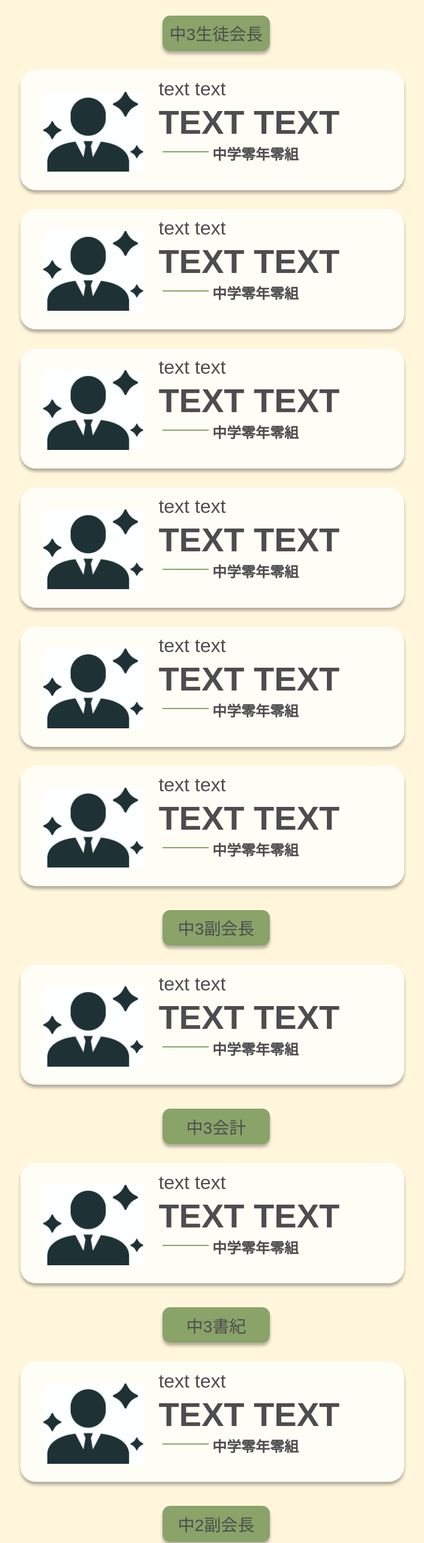
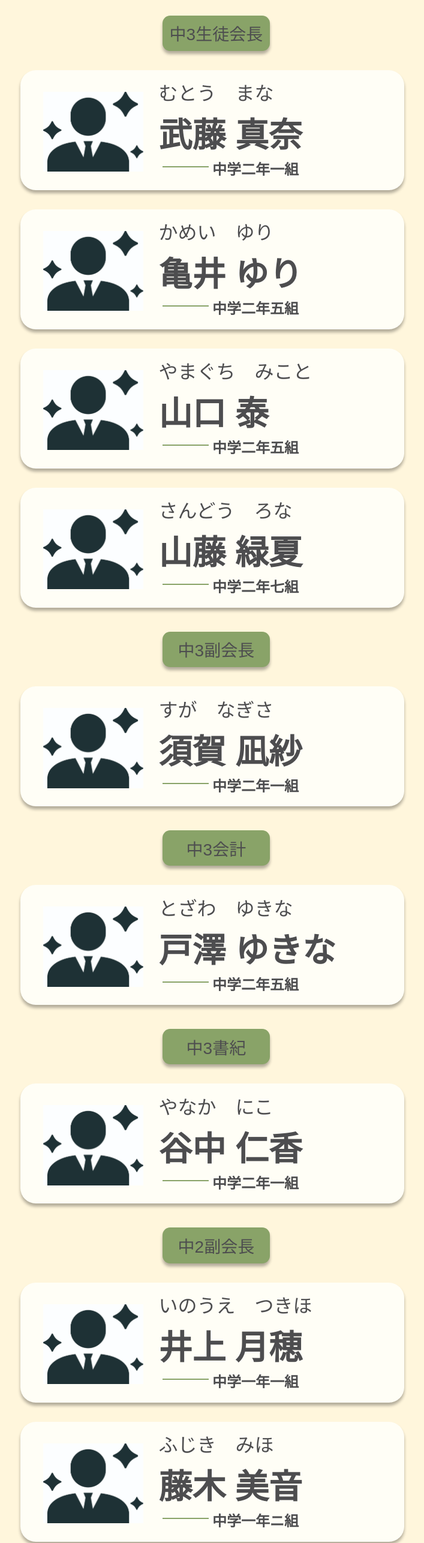
Before and after one commit to Hiroo-Gakuen-ICT-Committee/election_student_2023, a plain HTML site: page index.html in a window 1280 px wide. Shown: the part 1580-4152 px from the top of the page at 60% size, without its empty margins (294-1001 px from the left). Drawn offline with nearby package versions, Linux system fonts and the light colour scheme.

Commit message:
実装準備

```diff
--- a/index.html
+++ b/index.html
@@ -50,55 +50,37 @@
                   <div class="picture">
                     <img src="/46777.jpg">
                   </div>
-                    <div class="subname">text text</div>
-                    <div class="name">TEXT TEXT</div>
+                    <div class="subname">むとう　まな</div>
+                    <div class="name">武藤 真奈</div>
                     <div class="border"></div>
-                    <div class="from">中学零年零組</div>
+                    <div class="from">中学二年一組</div>
                 </div>
                 <div class="candidate-list">
                   <div class="picture">
                     <img src="/46777.jpg">
                   </div>
-                    <div class="subname">text text</div>
-                    <div class="name">TEXT TEXT</div>
+                    <div class="subname">かめい　ゆり</div>
+                    <div class="name">亀井 ゆり</div>
                     <div class="border"></div>
-                    <div class="from">中学零年零組</div>
+                    <div class="from">中学二年五組</div>
                 </div>
                 <div class="candidate-list">
                   <div class="picture">
                     <img src="/46777.jpg">
                   </div>
-                    <div class="subname">text text</div>
-                    <div class="name">TEXT TEXT</div>
+                    <div class="subname">やまぐち　みこと</div>
+                    <div class="name">山口 泰</div>
                     <div class="border"></div>
-                    <div class="from">中学零年零組</div>
+                    <div class="from">中学二年五組</div>
                 </div>
                 <div class="candidate-list">
                   <div class="picture">
                     <img src="/46777.jpg">
                   </div>
-                    <div class="subname">text text</div>
-                    <div class="name">TEXT TEXT</div>
+                    <div class="subname">さんどう　ろな</div>
+                    <div class="name">山藤 緑夏</div>
                     <div class="border"></div>
-                    <div class="from">中学零年零組</div>
-                </div>
-                <div class="candidate-list">
-                  <div class="picture">
-                    <img src="/46777.jpg">
-                  </div>
-                    <div class="subname">text text</div>
-                    <div class="name">TEXT TEXT</div>
-                    <div class="border"></div>
-                    <div class="from">中学零年零組</div>
-                </div>
-                <div class="candidate-list">
-                  <div class="picture">
-                    <img src="/46777.jpg">
-                  </div>
-                    <div class="subname">text text</div>
-                    <div class="name">TEXT TEXT</div>
-                    <div class="border"></div>
-                    <div class="from">中学零年零組</div>
+                    <div class="from">中学二年七組</div>
                 </div>
               </div>
                 <div class="candidate-list2">
@@ -107,10 +89,10 @@
                   <div class="picture">
                     <img src="/46777.jpg">
                   </div>
-                    <div class="subname">text text</div>
-                    <div class="name">TEXT TEXT</div>
+                    <div class="subname">すが　なぎさ</div>
+                    <div class="name">須賀 凪紗</div>
                     <div class="border"></div>
-                    <div class="from">中学零年零組</div>
+                    <div class="from">中学二年一組</div>
                 </div>
               </div>
               <div class="candidate-list3">
@@ -119,22 +101,22 @@
                   <div class="picture">
                     <img src="/46777.jpg">
                   </div>
-                    <div class="subname">text text</div>
-                    <div class="name">TEXT TEXT</div>
+                    <div class="subname">とざわ　ゆきな</div>
+                    <div class="name">戸澤 ゆきな</div>
                     <div class="border"></div>
-                    <div class="from">中学零年零組</div>
+                    <div class="from">中学二年五組</div>
               </div>
             </div>
-                            <div class="candidate-list4">
+                <div class="candidate-list4">
                 <div class="candidate-list-title">中3書紀</div>
                 <div class="candidate-list">
                   <div class="picture">
                     <img src="/46777.jpg">
                   </div>
-                    <div class="subname">text text</div>
-                    <div class="name">TEXT TEXT</div>
+                    <div class="subname">やなか　にこ</div>
+                    <div class="name">谷中 仁香</div>
                     <div class="border"></div>
-                    <div class="from">中学零年零組</div>
+                    <div class="from">中学二年一組</div>
                   </div>
               </div>
               <div class="candidate-list5">
@@ -143,11 +125,38 @@
                   <div class="picture">
                     <img src="/46777.jpg">
                   </div>
-                    <div class="subname">text text</div>
-                    <div class="name">TEXT TEXT</div>
+                    <div class="subname">いのうえ　つきほ</div>
+                    <div class="name">井上 月穂</div>
                     <div class="border"></div>
-                    <div class="from">中学零年零組</div>
+                    <div class="from">中学一年一組</div>
               </div>
+              <div class="candidate-list">
+                <div class="picture">
+                  <img src="/46777.jpg">
+                </div>
+                  <div class="subname">ふじき　みほ</div>
+                  <div class="name">藤木 美音</div>
+                  <div class="border"></div>
+                  <div class="from">中学一年ニ組</div>
+            </div>
+            <div class="candidate-list">
+              <div class="picture">
+                <img src="/46777.jpg">
+              </div>
+                <div class="subname">さおとめ　ちひろ</div>
+                <div class="name">早乙女 千尋</div>
+                <div class="border"></div>
+                <div class="from">中学一年四組</div>
+          </div>
+          <div class="candidate-list">
+            <div class="picture">
+              <img src="/46777.jpg">
+            </div>
+              <div class="subname">まるがみ　りと</div>
+              <div class="name">丸上 璃十</div>
+              <div class="border"></div>
+              <div class="from">中学一年七組</div>
+        </div>
                 </div>
                 <div class="candidate-list6">
                   <div class="candidate-list-title">中2会計</div>
@@ -155,22 +164,31 @@
                   <div class="picture">
                     <img src="/46777.jpg">
                   </div>
-                    <div class="subname">text text</div>
-                    <div class="name">TEXT TEXT</div>
+                    <div class="subname">はなだ　じゅんのすけ</div>
+                    <div class="name">花田　純之介</div>
                     <div class="border"></div>
-                    <div class="from">中学零年零組</div>
+                    <div class="from">中学一年一組</div>
                 </div>
+                <div class="candidate-list">
+                  <div class="picture">
+                    <img src="/46777.jpg">
+                  </div>
+                    <div class="subname">いちのせ　ゆう</div>
+                    <div class="name">市瀬 由宇</div>
+                    <div class="border"></div>
+                    <div class="from">中学一年六組</div>
                 </div>
+                  </div>
                 <div class="candidate-list7">
                   <div class="candidate-list-title">中2書紀</div>
                 <div class="candidate-list">
                   <div class="picture">
                     <img src="/46777.jpg">
                   </div>
-                    <div class="subname">text text</div>
-                    <div class="name">TEXT TEXT</div>
+                    <div class="subname">つちだ　あみか</div>
+                    <div class="name">土田 碧海果</div>
                     <div class="border"></div>
-                    <div class="from">中学零年零組</div>
+                    <div class="from">中学一年一組</div>
                 </div>
             </div>
             </div>
@@ -178,43 +196,90 @@
               <div class="poster-title" data-en="poster">選挙ポスター</div>
               <div class="poster-image">
               <div class="poster1">
-                <a href="/46777.jpg" data-lightbox="group">
-                <img src="/46777.jpg">
+                <a href="/ポスター　会長2年2組武藤真奈-1.png" data-lightbox="group">
+                <img src="/ポスター　会長2年2組武藤真奈-1.png">
               </a>
               </div>
               <div class="poster2">
-                <a href="/46777.jpg" data-lightbox="group">
-                  <img src="/46777.jpg">
+                <a href="/ポスター 会長2年5組亀井-1.png" data-lightbox="group">
+                  <img src="/ポスター 会長2年5組亀井-1.png">
                 </a>
               </div>
               <div class="poster3">
-                <a href="/46777.jpg" data-lightbox="group">
-                  <img src="/46777.jpg">
+                <a href="/ポスター　会長2年5組山口泰 -1.png" data-lightbox="group">
+                  <img src="/ポスター　会長2年5組山口泰 -1.png">
                 </a>
               </div>
             </div>
             <div class="poster-image">
               <div class="poster1">
-                <a href="/46777.jpg" data-lightbox="group">
-                <img src="/46777.jpg">
+                <a href="/２年7組１２番山藤緑夏.png" data-lightbox="group">
+                <img src="/２年7組１２番山藤緑夏.png">
               </a>
               </div>
               <div class="poster2">
-                <a href="/46777.jpg" data-lightbox="group">
-                  <img src="/46777.jpg">
+                <a href="/2023年1月21日 土 11_16-1.png" data-lightbox="group">
+                  <img src="/2023年1月21日 土 11_16-1.png">
                 </a>
               </div>
               <div class="poster3">
-                <a href="/46777.jpg" data-lightbox="group">
-                  <img src="/46777.jpg">
+                <a href="/ポスター 会計 2年 5組 戸澤-1.png" data-lightbox="group">
+                  <img src="/ポスター 会計 2年 5組 戸澤-1.png">
                 </a>
               </div>
             </div>
-                </div>
+            <div class="poster-image">
+              <div class="poster1">
+                <a href="/ポスター 書記2年2組谷中仁香.png" data-lightbox="group">
+                <img src="/ポスター 書記2年2組谷中仁香.png">
+              </a>
+              </div>
+              <div class="poster2">
+                <a href="/ポスター　副会長1年1組井上.png" data-lightbox="group">
+                  <img src="/ポスター　副会長1年1組井上.png">
+                </a>
+              </div>
+              <div class="poster3">
+                <a href="/ポスター　副会長1年2組藤木.png" data-lightbox="group">
+                  <img src="/ポスター　副会長1年2組藤木.png">
+                </a>
+              </div>
+            </div>
+            <div class="poster-image">
+              <div class="poster1">
+                <a href="/ポスター　副会長　一年四組　早乙女-1.png" data-lightbox="group">
+                <img src="/ポスター　副会長　一年四組　早乙女-1.png">
+              </a>
+              </div>
+              <div class="poster2">
+                <a href="/unnamed.jpeg" data-lightbox="group">
+                  <img src="/unnamed.jpeg">
+                </a>
+              </div>
+              <div class="poster3">
+                <a href="/ポスター 会計 一年 一組 花田 純之介-1.png" data-lightbox="group">
+                  <img src="/ポスター 会計 一年 一組 花田 純之介-1.png">
+                </a>
+              </div>
+            </div>
+            <div class="poster-image">
+              <div class="poster1">
+                <a href="/ポスター　会計１年６組市瀬-1.png" data-lightbox="group">
+                <img src="/ポスター　会計１年６組市瀬-1.png">
+              </a>
+              </div>
+              <div class="poster2">
+                <a href="/ポスター　書記　1年1組　土田 碧海果-1.png" data-lightbox="group">
+                  <img src="/ポスター　書記　1年1組　土田 碧海果-1.png">
+                </a>
+              </div>
+              </div>
+            </div>
+                    </div>
             <div id="video">
               <div class="video-title" data-en="video">演説動画</div>
-              <div class="video-main">演説動画は、著作権上の問題によりgoogleドライブで公開します。<br>以下のリンクより閲覧してください。<br><a href="https://www.google.com/?hl=ja">https://www.google.com/?hl=ja</a><br>また、こちらのドライブは必ずhiroogakuen.comのドメインでログインしてください。</div>
+              <div class="video-main">演説動画は、アクセス集中による負荷を分散するためgoogleドライブで公開します。<br>以下のリンクより閲覧してください。<br><a href="https://drive.google.com/drive/folders/1VqEmw1Nym3i1j1wZUpusAGawIHNYQScc?usp=sharing">2023年度 中学生徒会選挙　政見放送</a><br>また、こちらのドライブは必ずhiroogakuen.comのアカウントでログインしてください。</div>
             </div>
-    </div>
+              </div>
           </body>
 </html>
```
Also changed, not shown: unnamed.jpeg (added), ポスター 会長2年5組亀井-1.png (added), ポスター　会計１年６組市瀬-1.png (added), ポスター　会長2年2組武藤真奈-1.png (added), ポスター　副会長　一年四組　早乙女-1.png (added), ポスター　書記　1年1組　土田 碧海果-1.png (added), 9 other files.
